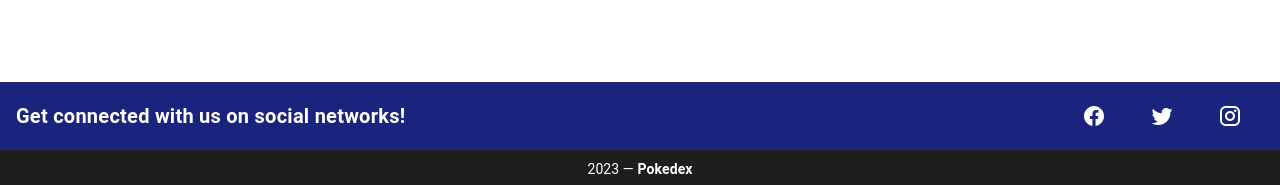
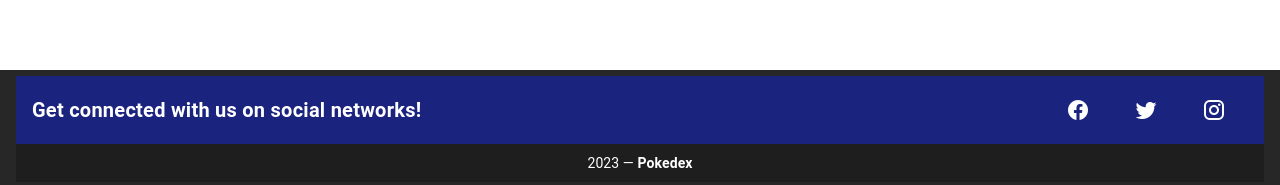
Before and after one commit to juanamolinalucia2001/api-pokemons, a Vue app: page / in a window 1280 px wide. Shown: the part 612-797 px from the top of the page. Built offline with nearby package versions, Linux system fonts and the light colour scheme; no server answers; a small style sheet from the web is missing.

Commit message:
link route

```diff
--- a/src/components/Footer.vue
+++ b/src/components/Footer.vue
@@ -1,8 +1,6 @@
 <template>
   <v-footer
     dark
-    padless
-    class="mt-10"
     >
     <v-card
       class="flex"
```
